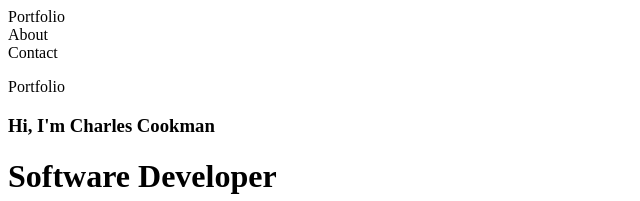
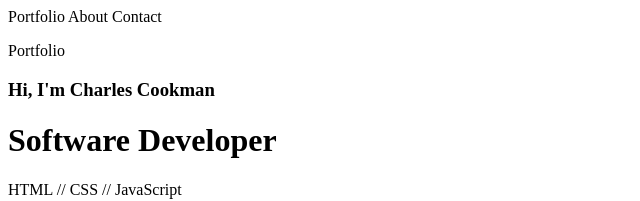
Before and after one commit to CharlesBCookman/Portfolio-Project, a plain HTML site: page index.html in a window 1280 px wide. Shown: the top 201 px of the page, without its empty margins (0-640 px from the left). Drawn offline with Linux system fonts and the light colour scheme.

Commit message:
WIP adding classes and ids.

```diff
--- a/css/styles.css
+++ b/css/styles.css
@@ -0,0 +1,4 @@
+.toppagelinks {
+  display: flexbox;
+  justify-content: left;
+}
--- a/index.html
+++ b/index.html
@@ -8,11 +8,7 @@
 <body>
   <div class="toppagelinks">
     <a>Portfolio</a>
-  </div>
-  <div>
     <a>About</a>
-  </div>
-  <div>
     <a>Contact</a>
   </div>
   <div>
```
